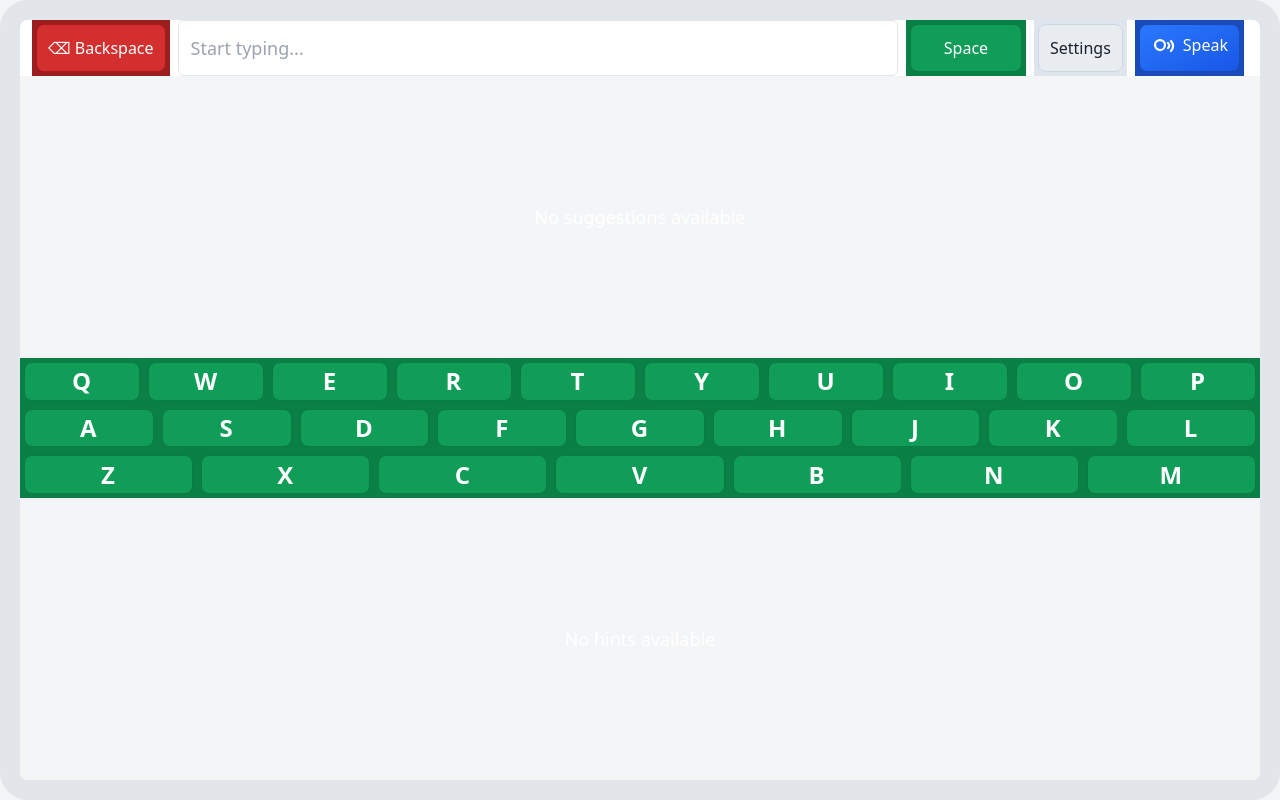
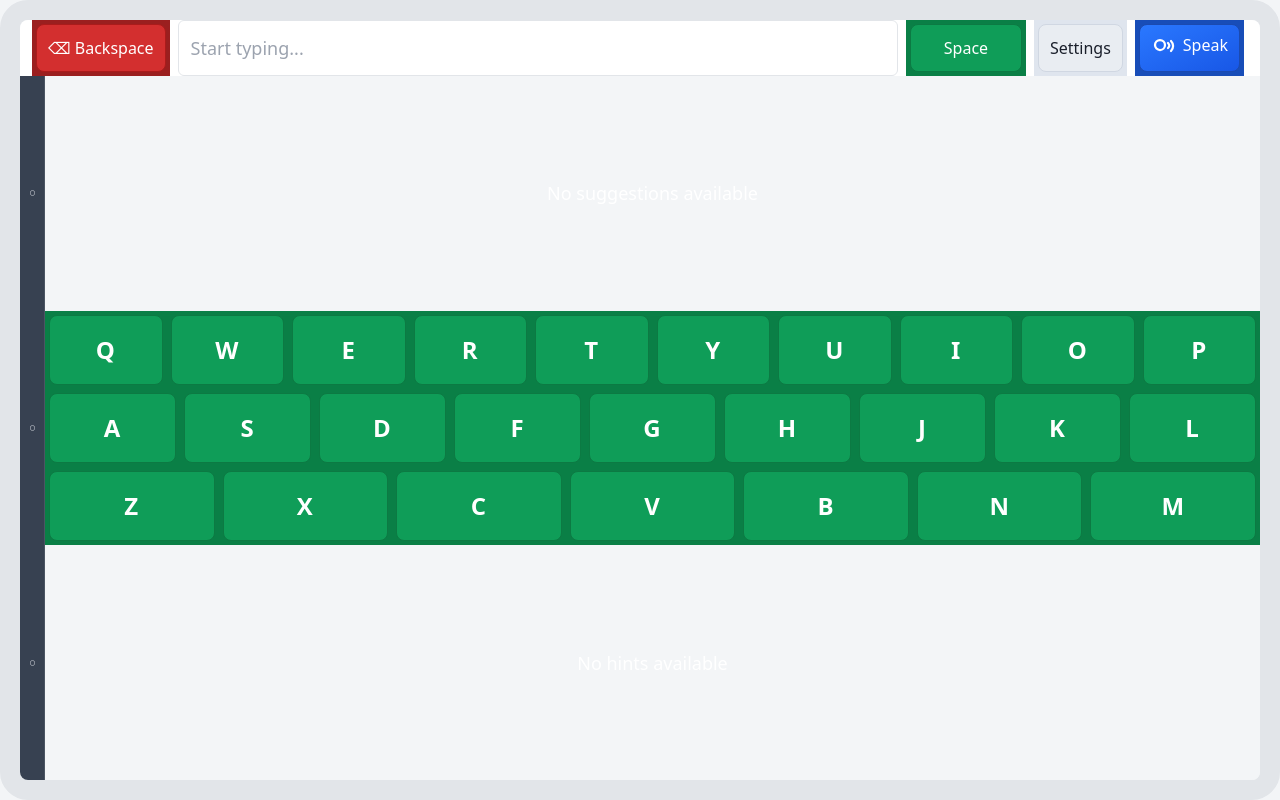
Before and after one commit to jskopek/forsee, a React (Create React App) app in the folder keyboard-ui/: page / in a window 1280 px wide. Built offline with nearby package versions, Linux system fonts and the light colour scheme.

Commit message:
Add collapsible Layout component for main panels
Introduces a new Layout component with collapsible Panel subcomponents to wrap Suggestions, Keyboard, and Hints in App.js. This enables users to expand, collapse, or minimize each panel for improved UI flexibility and organization.

```diff
--- a/keyboard-ui/src/App.js
+++ b/keyboard-ui/src/App.js
@@ -7,6 +7,7 @@ import Suggestions from './components/Suggestions';
 import SpeechWarningModal from './components/SpeechWarningModal';
 import Backspace from './components/Backspace';
 import Toast from './components/Toast';
+import Layout from './components/Layout';
 
 const App = () => {
   const [currentText, setCurrentText] = useState('');
@@ -319,7 +320,8 @@ const App = () => {
           )}
 
           {/* Always-on layout: Suggestions, Keyboard, Hints */}
-          <div className="flex-1 flex flex-col gap-0 p-0 min-h-0">
+          <Layout>
+            <Layout.Panel name="suggestions" title="Suggestions">
               <Suggestions
                 prefix={keyboardPrefix}
                 hintText={hintText}
@@ -337,7 +339,11 @@ const App = () => {
                   setKeyboardPrefix('');
                 }}
               />
+            </Layout.Panel>
+            <Layout.Panel name="keyboard" title="Keyboard">
               <Keyboard onDwell={handleDwell} onDwellLeave={handleDwellLeave} />
+            </Layout.Panel>
+            <Layout.Panel name="hints" title="Hints">
               <Hints
                 selectedHints={selectedHints}
                 onHintToggle={handleHintToggle}
@@ -350,7 +356,8 @@ const App = () => {
                   hintsRefreshRef.current = callback;
                 }}
               />
-          </div>
+            </Layout.Panel>
+          </Layout>
 
           {/* Speech warning modal */}
           <SpeechWarningModal ref={speechWarningModalRef} onSpeechEnabled={() => {
--- /dev/null
+++ b/keyboard-ui/src/components/Layout.jsx
@@ -0,0 +1,98 @@
+import React, { useState, Children, cloneElement } from 'react';
+
+const Panel = ({
+  children,
+  panelState,
+  onToggle,
+  title = '',
+  name
+}) => {
+  // Calculate height based on panel state
+  const getHeight = () => {
+    if (panelState === 'expanded') return 'flex-1';
+    if (panelState === 'minimized') return 'h-[20vh]';
+    return 'flex-1'; // regular state - equal height
+  };
+
+  return (
+    <div className={`flex gap-0 ${getHeight()} min-h-0 transition-all duration-300`}>
+      {/* Toggle button */}
+      <button
+        onClick={onToggle}
+        className="w-[25px] bg-gray-700 hover:bg-gray-600 flex items-center justify-center border-r border-gray-600 transition-colors"
+        title={`${panelState === 'expanded' ? 'Collapse' : 'Expand'} ${title}`}
+      >
+        <div className="transform -rotate-90 text-xs text-gray-300 whitespace-nowrap select-none">
+          {panelState === 'expanded' ? '−' : panelState === 'minimized' ? '+' : '○'}
+        </div>
+      </button>
+
+      {/* Panel content */}
+      <div className="flex-1 min-w-0 min-h-0 flex flex-col">
+        {children}
+      </div>
+    </div>
+  );
+};
+
+const Layout = ({ children }) => {
+  // Initialize panel states based on children
+  const [panelStates, setPanelStates] = useState(() => {
+    const initialStates = {};
+    Children.forEach(children, (child) => {
+      if (child?.props?.name) {
+        initialStates[child.props.name] = 'regular';
+      }
+    });
+    return initialStates;
+  });
+
+  const handlePanelToggle = (panelName) => {
+    setPanelStates((prev) => {
+      const currentState = prev[panelName];
+
+      // If clicking an expanded panel, go back to regular
+      if (currentState === 'expanded') {
+        const newStates = {};
+        Object.keys(prev).forEach(key => {
+          newStates[key] = 'regular';
+        });
+        return newStates;
+      }
+
+      // If clicking a minimized panel, go back to regular
+      if (currentState === 'minimized') {
+        const newStates = {};
+        Object.keys(prev).forEach(key => {
+          newStates[key] = 'regular';
+        });
+        return newStates;
+      }
+
+      // If clicking a regular panel, expand it and minimize others
+      const newStates = {};
+      Object.keys(prev).forEach(key => {
+        newStates[key] = key === panelName ? 'expanded' : 'minimized';
+      });
+      return newStates;
+    });
+  };
+
+  return (
+    <div className="flex-1 flex flex-col gap-0 p-0 min-h-0">
+      {Children.map(children, (child) => {
+        if (!child?.props?.name) return child;
+
+        return cloneElement(child, {
+          panelState: panelStates[child.props.name],
+          onToggle: () => handlePanelToggle(child.props.name)
+        });
+      })}
+    </div>
+  );
+};
+
+// Attach Panel as a subcomponent
+Layout.Panel = Panel;
+
+export default Layout;
```
Lines whose indentation alone changed are shown as unchanged.
